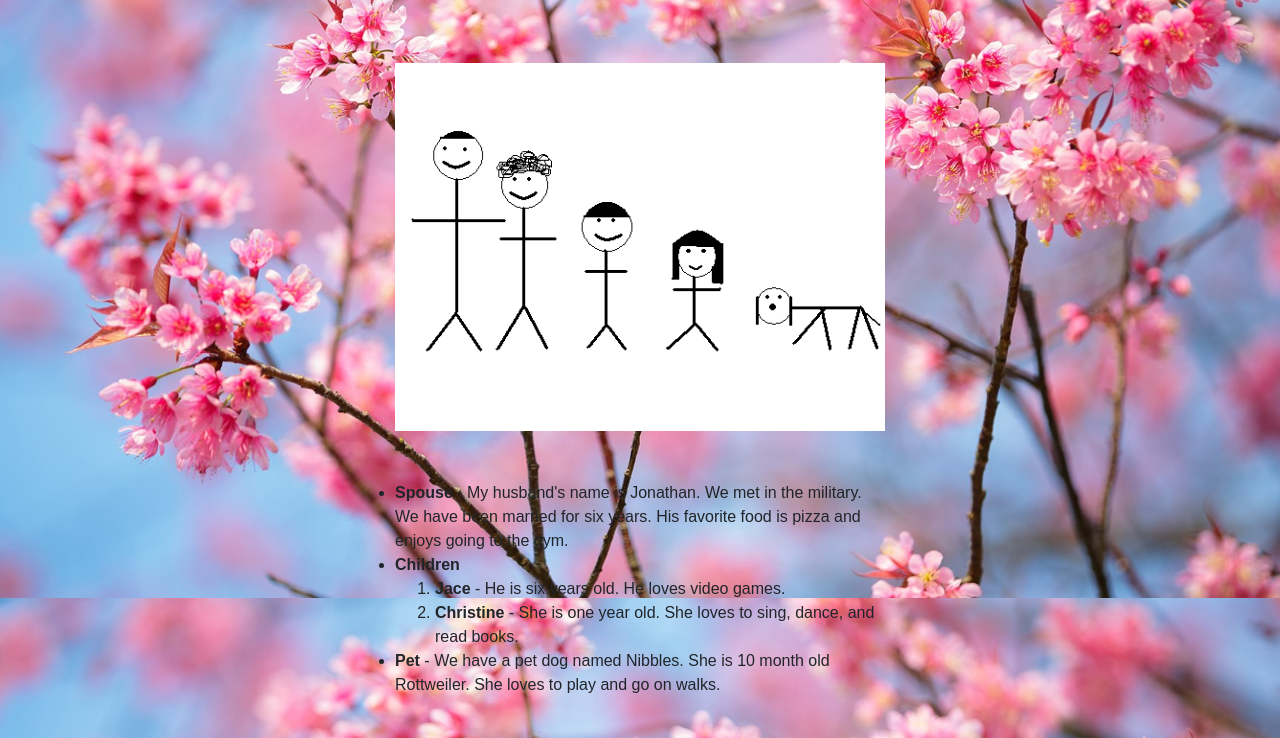
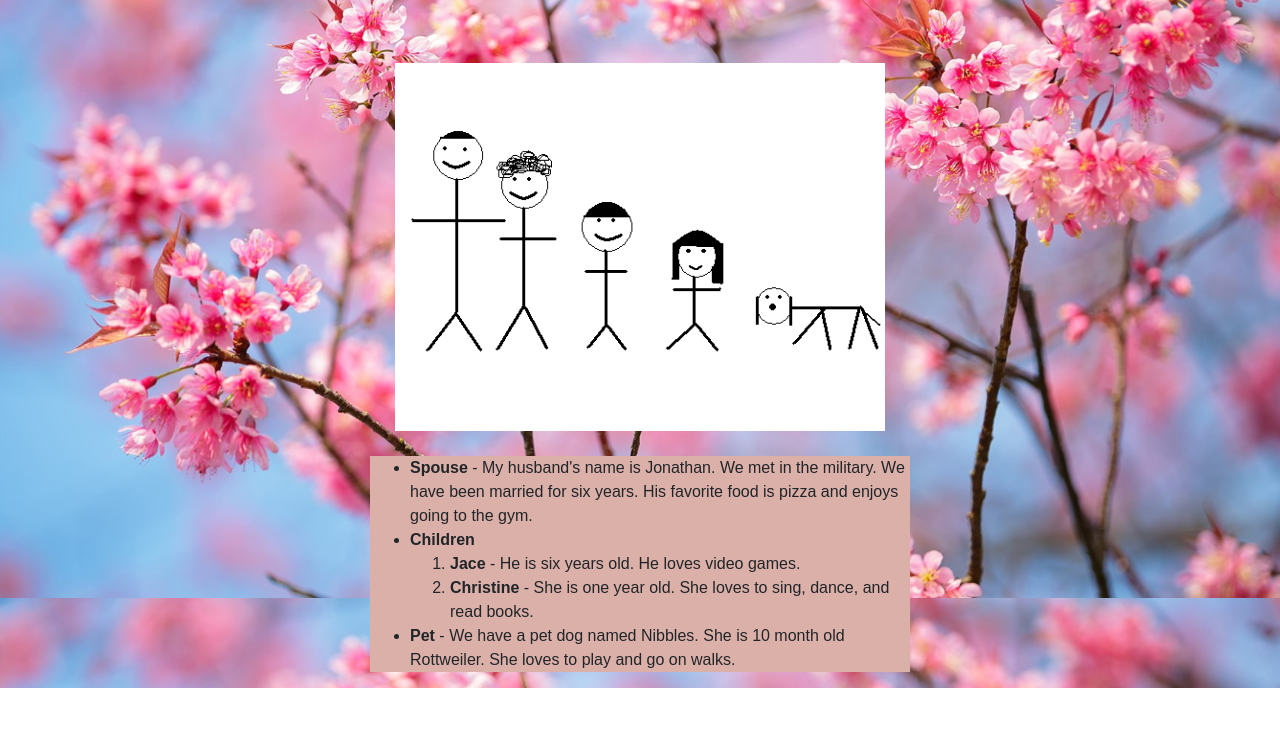
Before and after one commit to charissegiles/project0, a plain HTML site: page page1.html in a window 1280 px wide. Shown: the part 202-940 px from the top of the page. After the commit the page ends 890 px from the top, so only its background shows below. Drawn offline with nearby package versions, Linux system fonts and the light colour scheme.

Commit message:
added p bg

```diff
--- a/page1.html
+++ b/page1.html
@@ -32,7 +32,8 @@
             <h2 class="big2">Family</h2>
           </div>
           <img src="family.gif" width="100%" class="space25">
-            <ul class="space25">
+            <div class="p_bg">
+            <ul>
               <li><span class="bold">Spouse</span> - My husband's name is Jonathan. We met in the military. We have been married for six years. His favorite food is pizza and enjoys going to the gym.</li>
               <li><span class="bold">Children</span></li>
               <ol>
@@ -41,6 +42,7 @@
               </ol>
               <li><span class="bold">Pet</span> - We have a pet dog named Nibbles. She is 10 month old Rottweiler. She loves to play and go on walks.</li>
             </ul>
+          </div>
         </div>
       </div>
     </div>
```
